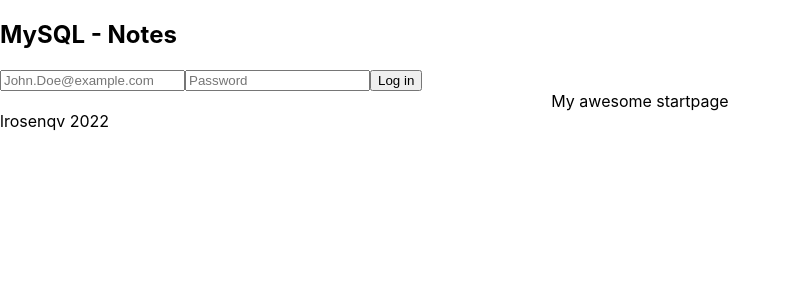
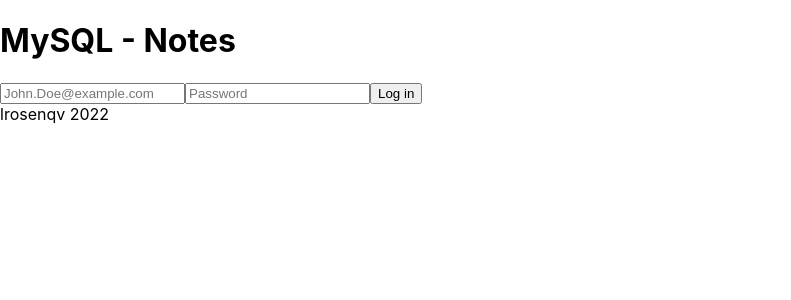
Before and after one commit to lrosenqv/mysql-notes, a React (Create React App) app in the folder frontend/: page / in a window 1280 px wide. Shown: the top 300 px of the page, without its empty margins (0-791 px from the left). Built offline with nearby package versions, Linux system fonts and the light colour scheme.

Commit message:
added sass files

```diff
--- a/frontend/package.json
+++ b/frontend/package.json
@@ -41,5 +41,8 @@
       "last 1 firefox version",
       "last 1 safari version"
     ]
+  },
+  "devDependencies": {
+    "sass": "^1.52.2"
   }
 }
--- a/frontend/src/components/Layout.tsx
+++ b/frontend/src/components/Layout.tsx
@@ -19,15 +19,13 @@
 
   return(<>
     <header>
-      <nav>
-        <h1>MySQL - Notes</h1>
-      </nav>
-      {!loggedIn && <LoginForm />}
+      <h1>MySQL - Notes</h1>
       {loggedIn && <button className="logoutBtn" onClick={logout}>Log out</button>}
     </header>
 
     <main>
-      <Outlet></Outlet>
+      {!loggedIn && <LoginForm />}
+      {loggedIn && <Outlet></Outlet>}
     </main>
 
     <footer>lrosenqv 2022</footer>
```
Also changed, not shown: frontend/styles/startpage.scss (added), frontend/styles/userpage.scss (added), 1 other file (tests, documents, lock files or other folders).
